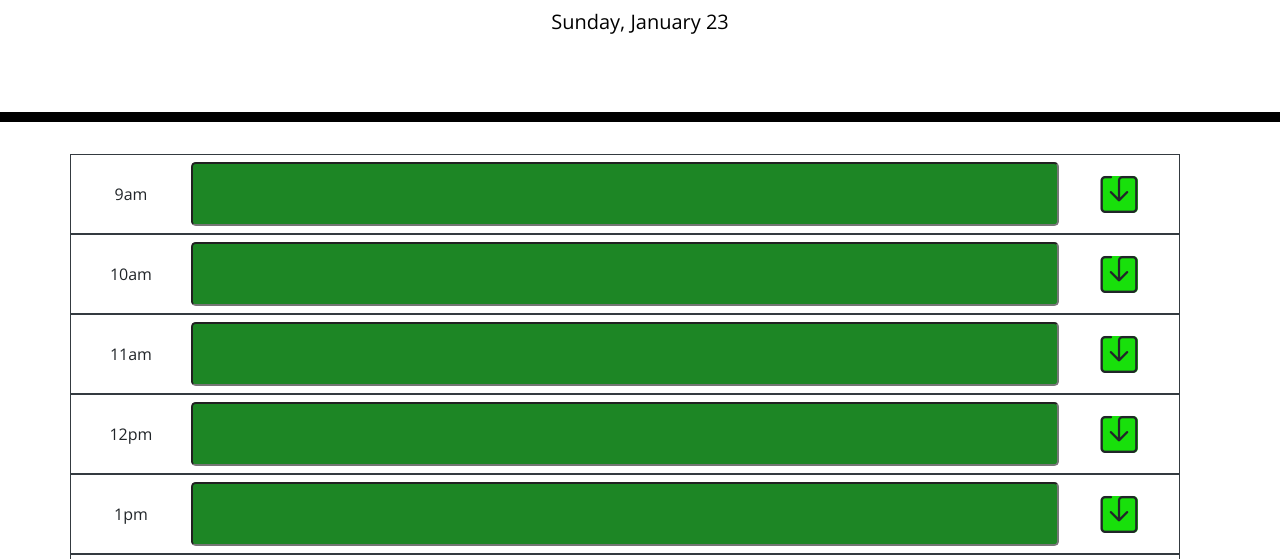
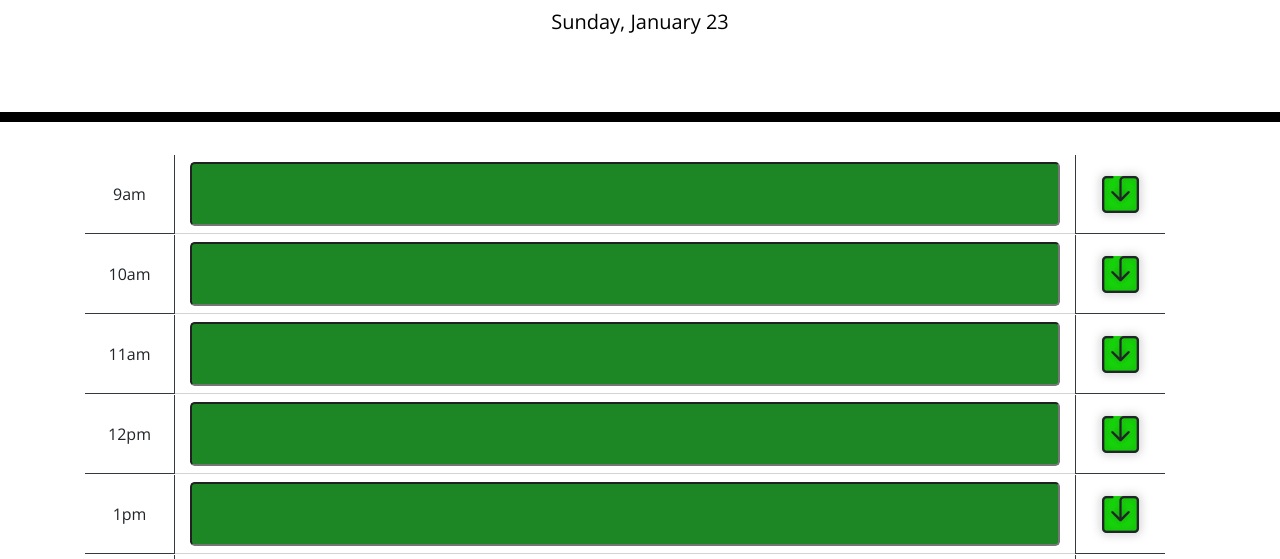
Before and after one commit to nitrotap/day-scheduler, a plain HTML site: page index.html in a window 1280 px wide. Shown: the part 182-741 px from the top of the page. Drawn offline with nearby package versions, Linux system fonts and the light colour scheme; a web font is replaced by a local one.

Commit message:
adding hover and border components

```diff
--- a/assets/css/style.css
+++ b/assets/css/style.css
@@ -77,12 +77,19 @@ textarea{
   font-size: calc(16px + 0.55vw);
 }
 
+.bg-red:hover {
+  background-color: #c73e3e;
+}
+
 .bg-grey {
   background-color: #4a4c4f;
   width: 100%;
   height: 4rem;
   font-size: calc(16px + 0.55vw);
+}
 
+.bg-grey:hover {
+  background-color: #888884;
 }
 
 .bg-green {
@@ -90,15 +97,25 @@ textarea{
   width: 100%;
   height: 4rem;
   font-size: calc(16px + 0.55vw);
+}
 
+.bg-green:hover {
+  background-color: #4fa06d;
 }
 
 .icon-el {
-  font-size: 3rem;
   background-color: #18e00b;
   border-radius: 5px;
   font-size: calc(30px + 0.55vw);
+  text-shadow: 0 0 10px rgba(0, 0, 0, 0.5);
+}
 
+.icon-el:hover {
+  background-color: #2BFF88;
+}
+
+.text-area-div {
+  border-bottom: 1px lightgrey solid;
 }
 
 
--- a/assets/js/script.js
+++ b/assets/js/script.js
@@ -24,12 +24,14 @@ const timeElement = function(timeInput, color) {
     let date = timeInput;
 
     let timeRowEl = document.createElement("div");
-    timeRowEl.className = "container row border border-dark border-5" // time element row styles
+    // timeRowEl.className = "container row border border-dark border-5" // time element row styles
+    timeRowEl.className = "container row " // time element row styles
+
 
     // time element
     let timeDivElement = document.createElement("div");
     timeDivElement.textContent = date;
-    timeDivElement.className = "time-div d-flex justify-content-center align-items-center col";
+    timeDivElement.className = "time-div d-flex justify-content-center align-items-center col border-bottom border-right border-dark border-5";
     // data attribute or id
 
     // text area element
@@ -63,12 +65,12 @@ const timeElement = function(timeInput, color) {
         saveSchedule();
     })*/
 
-    textAreaDivEl.className = "d-flex col-6 col-sm-8 col-lg-10 align-items-center";
+    textAreaDivEl.className = "d-flex col-6 col-sm-8 col-lg-10 align-items-center text-area-div";
     textAreaDivEl.append(textAreaInputEl);
 
     // icon element
     let iconDivEl = document.createElement("div");
-    iconDivEl.className = "col d-flex justify-content-center align-items-center icon-div-el";
+    iconDivEl.className = "col d-flex justify-content-center align-items-center icon-div-el border-left border-bottom border-dark border-5";
     let iconEl = document.createElement("i");
     iconEl.className = "bi bi-save icon-el";
     iconDivEl.append(iconEl);
```
